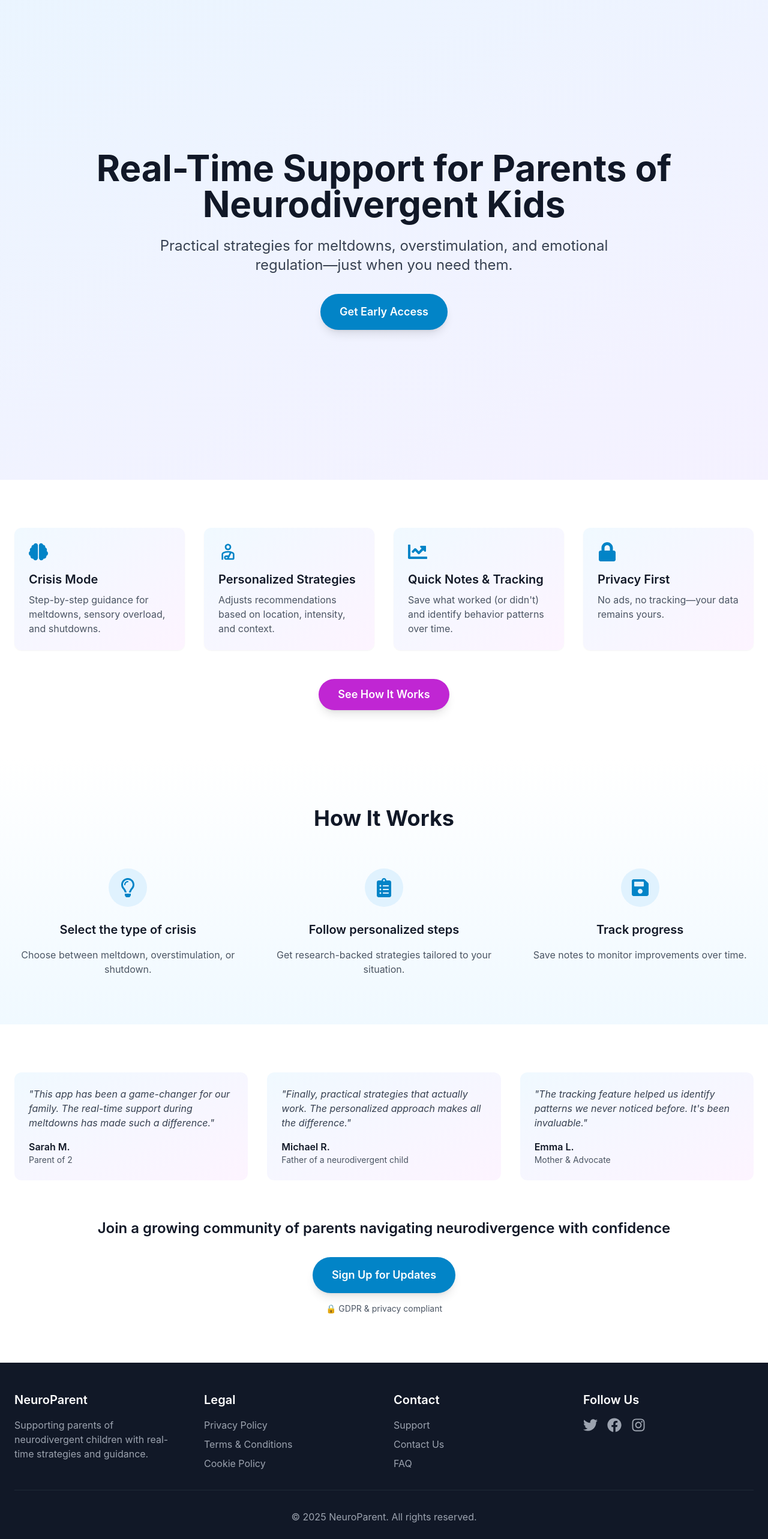
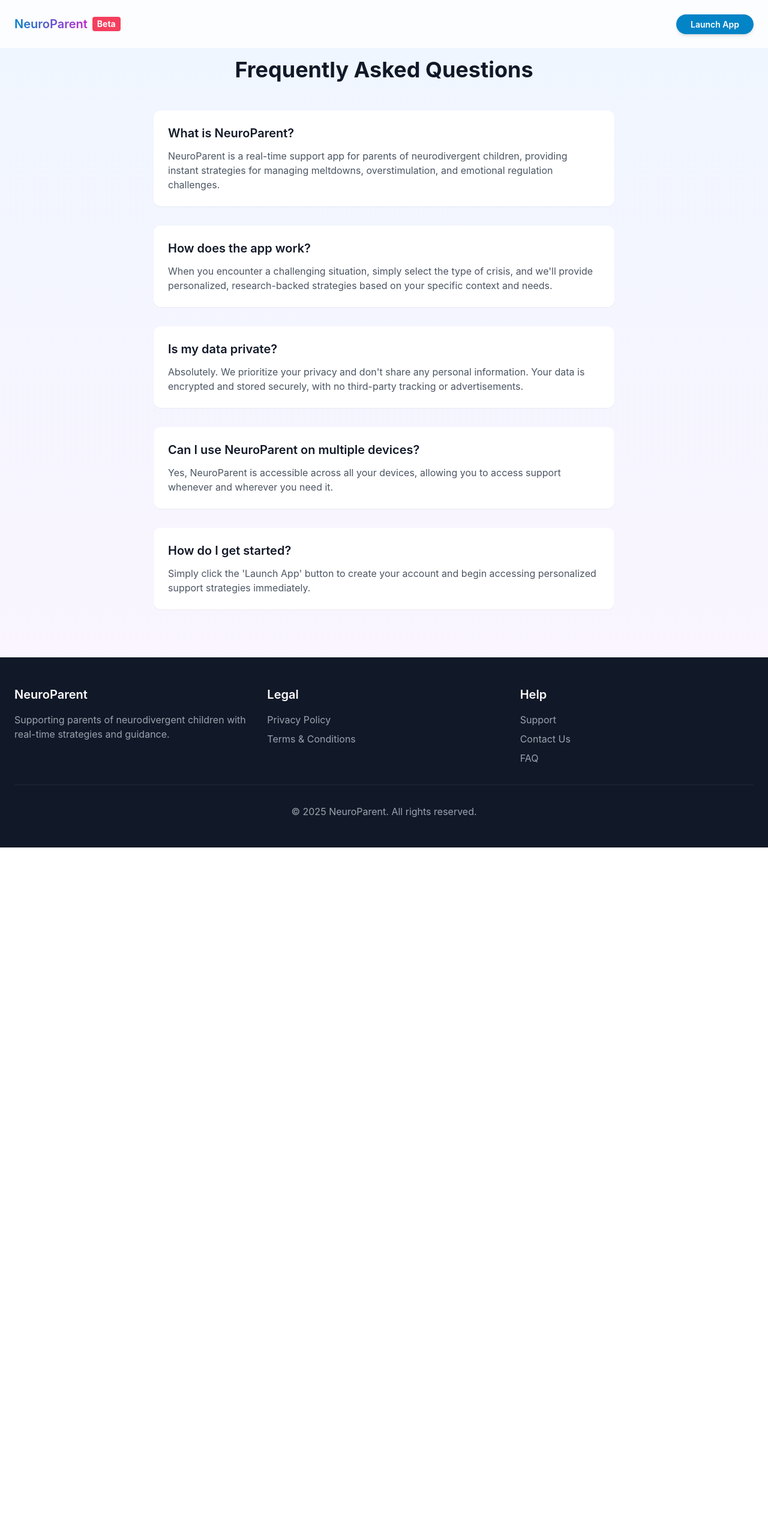
Before and after one commit to laurendixon/NeuroParent-6980, a React (Vite) app: page /#/faq in a window 1280 px wide. Shown: the top 2566 px of the page at 60% size. After the commit the page ends 1413 px from the top, so only its background shows below. Built offline with nearby package versions, Linux system fonts and the light colour scheme.

Commit message:
Added files via Greta

```diff
--- a/src/App.jsx
+++ b/src/App.jsx
@@ -1,23 +1,40 @@
 import React from 'react';
+import { HashRouter as Router, Routes, Route } from 'react-router-dom';
 import { motion } from 'framer-motion';
 import { FaBrain, FaChartLine, FaLock, FaRegLightbulb } from 'react-icons/fa';
 import { BiSupport } from 'react-icons/bi';
 import { MdOutlinePersonalInjury } from 'react-icons/md';
+import Nav from './components/Nav';
 import Hero from './components/Hero';
 import Features from './components/Features';
 import HowItWorks from './components/HowItWorks';
 import Testimonials from './components/Testimonials';
 import Footer from './components/Footer';
+import FAQ from './components/FAQ';
 
-function App() {
+function HomePage() {
   return (
-    <div className="min-h-screen bg-gradient-to-b from-blue-50 to-purple-50">
+    <>
       <Hero />
       <Features />
       <HowItWorks />
       <Testimonials />
-      <Footer />
-    </div>
+    </>
+  );
+}
+
+function App() {
+  return (
+    <Router>
+      <div className="min-h-screen bg-gradient-to-b from-blue-50 to-purple-50">
+        <Nav />
+        <Routes>
+          <Route path="/" element={<HomePage />} />
+          <Route path="/faq" element={<FAQ />} />
+        </Routes>
+        <Footer />
+      </div>
+    </Router>
   );
 }
 
--- /dev/null
+++ b/src/components/FAQ.jsx
@@ -0,0 +1,59 @@
+import React from 'react';
+import { motion } from 'framer-motion';
+
+const faqs = [
+  {
+    question: "What is NeuroParent?",
+    answer: "NeuroParent is a real-time support app for parents of neurodivergent children, providing instant strategies for managing meltdowns, overstimulation, and emotional regulation challenges."
+  },
+  {
+    question: "How does the app work?",
+    answer: "When you encounter a challenging situation, simply select the type of crisis, and we'll provide personalized, research-backed strategies based on your specific context and needs."
+  },
+  {
+    question: "Is my data private?",
+    answer: "Absolutely. We prioritize your privacy and don't share any personal information. Your data is encrypted and stored securely, with no third-party tracking or advertisements."
+  },
+  {
+    question: "Can I use NeuroParent on multiple devices?",
+    answer: "Yes, NeuroParent is accessible across all your devices, allowing you to access support whenever and wherever you need it."
+  },
+  {
+    question: "How do I get started?",
+    answer: "Simply click the 'Launch App' button to create your account and begin accessing personalized support strategies immediately."
+  }
+];
+
+const FAQ = () => {
+  return (
+    <div className="min-h-screen pt-24 pb-12 bg-gradient-to-b from-blue-50 to-purple-50">
+      <div className="container mx-auto px-6">
+        <motion.h1
+          initial={{ opacity: 0, y: 20 }}
+          animate={{ opacity: 1, y: 0 }}
+          className="text-4xl font-bold text-center mb-12 text-gray-900"
+        >
+          Frequently Asked Questions
+        </motion.h1>
+
+        <div className="max-w-3xl mx-auto">
+          {faqs.map((faq, index) => (
+            <motion.div
+              key={index}
+              initial={{ opacity: 0, y: 20 }}
+              whileInView={{ opacity: 1, y: 0 }}
+              viewport={{ once: true }}
+              transition={{ delay: index * 0.1 }}
+              className="mb-8 p-6 bg-white rounded-xl shadow-sm"
+            >
+              <h2 className="text-xl font-semibold mb-3 text-gray-900">{faq.question}</h2>
+              <p className="text-gray-600">{faq.answer}</p>
+            </motion.div>
+          ))}
+        </div>
+      </div>
+    </div>
+  );
+};
+
+export default FAQ;
--- a/src/components/Features.jsx
+++ b/src/components/Features.jsx
@@ -61,9 +61,14 @@ const Features = () => {
           viewport={{ once: true }}
           className="mt-12 text-center"
         >
-          <button className="bg-secondary-600 text-white px-8 py-3 rounded-full text-lg font-semibold shadow-lg hover:bg-secondary-700 transition-colors">
+          <a
+            href="https://go.neuroparent.app"
+            target="_blank"
+            rel="noopener noreferrer"
+            className="inline-block bg-secondary-600 text-white px-8 py-3 rounded-full text-lg font-semibold shadow-lg hover:bg-secondary-700 transition-colors"
+          >
             See How It Works
-          </button>
+          </a>
         </motion.div>
       </div>
     </section>
--- a/src/components/Footer.jsx
+++ b/src/components/Footer.jsx
@@ -1,11 +1,11 @@
 import React from 'react';
-import { FaTwitter, FaFacebook, FaInstagram } from 'react-icons/fa';
+import { Link } from 'react-router-dom';
 
 const Footer = () => {
   return (
     <footer className="bg-gray-900 text-white py-12">
       <div className="container mx-auto px-6">
-        <div className="grid grid-cols-1 md:grid-cols-4 gap-8">
+        <div className="grid grid-cols-1 md:grid-cols-3 gap-8">
           <div>
             <h4 className="text-xl font-semibold mb-4">NeuroParent</h4>
             <p className="text-gray-400">
@@ -16,34 +16,59 @@ const Footer = () => {
           <div>
             <h4 className="text-xl font-semibold mb-4">Legal</h4>
             <ul className="space-y-2">
-              <li><a href="#" className="text-gray-400 hover:text-white transition-colors">Privacy Policy</a></li>
-              <li><a href="#" className="text-gray-400 hover:text-white transition-colors">Terms & Conditions</a></li>
-              <li><a href="#" className="text-gray-400 hover:text-white transition-colors">Cookie Policy</a></li>
+              <li>
+                <a
+                  href="https://go.neuroparent.app/privacy-policy"
+                  target="_blank"
+                  rel="noopener noreferrer"
+                  className="text-gray-400 hover:text-white transition-colors"
+                >
+                  Privacy Policy
+                </a>
+              </li>
+              <li>
+                <a
+                  href="https://go.neuroparent.app/terms-and-conditions"
+                  target="_blank"
+                  rel="noopener noreferrer"
+                  className="text-gray-400 hover:text-white transition-colors"
+                >
+                  Terms & Conditions
+                </a>
+              </li>
             </ul>
           </div>
 
           <div>
-            <h4 className="text-xl font-semibold mb-4">Contact</h4>
+            <h4 className="text-xl font-semibold mb-4">Help</h4>
             <ul className="space-y-2">
-              <li><a href="#" className="text-gray-400 hover:text-white transition-colors">Support</a></li>
-              <li><a href="#" className="text-gray-400 hover:text-white transition-colors">Contact Us</a></li>
-              <li><a href="#" className="text-gray-400 hover:text-white transition-colors">FAQ</a></li>
+              <li>
+                <a
+                  href="https://discord.gg/pms29fcYuv"
+                  target="_blank"
+                  rel="noopener noreferrer"
+                  className="text-gray-400 hover:text-white transition-colors"
+                >
+                  Support
+                </a>
+              </li>
+              <li>
+                <a
+                  href="mailto:hello@neuroparent.app"
+                  className="text-gray-400 hover:text-white transition-colors"
+                >
+                  Contact Us
+                </a>
+              </li>
+              <li>
+                <Link
+                  to="/faq"
+                  className="text-gray-400 hover:text-white transition-colors"
+                >
+                  FAQ
+                </Link>
+              </li>
             </ul>
-          </div>
-
-          <div>
-            <h4 className="text-xl font-semibold mb-4">Follow Us</h4>
-            <div className="flex space-x-4">
-              <a href="#" className="text-gray-400 hover:text-white transition-colors">
-                <FaTwitter className="w-6 h-6" />
-              </a>
-              <a href="#" className="text-gray-400 hover:text-white transition-colors">
-                <FaFacebook className="w-6 h-6" />
-              </a>
-              <a href="#" className="text-gray-400 hover:text-white transition-colors">
-                <FaInstagram className="w-6 h-6" />
-              </a>
-            </div>
           </div>
         </div>
 
--- /dev/null
+++ b/src/components/Nav.jsx
@@ -0,0 +1,45 @@
+import React from 'react';
+import { motion } from 'framer-motion';
+
+const Nav = () => {
+  return (
+    <nav className="fixed w-full z-50 bg-white/80 backdrop-blur-sm">
+      <div className="container mx-auto px-6">
+        <div className="flex items-center justify-between h-20">
+          <motion.div
+            initial={{ opacity: 0, x: -20 }}
+            animate={{ opacity: 1, x: 0 }}
+            transition={{ duration: 0.5 }}
+            className="flex items-center"
+          >
+            <div className="flex items-center">
+              <span className="text-xl font-semibold bg-gradient-to-r from-primary-600 to-secondary-600 bg-clip-text text-transparent">
+                NeuroParent
+              </span>
+              <span className="ml-2 text-sm bg-rose-500 text-white px-2 py-0.5 rounded font-bold">
+                Beta
+              </span>
+            </div>
+          </motion.div>
+
+          <motion.div
+            initial={{ opacity: 0, x: 20 }}
+            animate={{ opacity: 1, x: 0 }}
+            transition={{ duration: 0.5 }}
+          >
+            <a
+              href="https://go.neuroparent.app"
+              target="_blank"
+              rel="noopener noreferrer"
+              className="bg-primary-600 text-white px-6 py-2 rounded-full text-sm font-semibold shadow-md hover:bg-primary-700 transition-colors"
+            >
+              Launch App
+            </a>
+          </motion.div>
+        </div>
+      </div>
+    </nav>
+  );
+};
+
+export default Nav;
--- a/src/components/Testimonials.jsx
+++ b/src/components/Testimonials.jsx
@@ -52,9 +52,14 @@ const Testimonials = () => {
           <h3 className="text-2xl font-semibold mb-8 text-gray-900">
             Join a growing community of parents navigating neurodivergence with confidence
           </h3>
-          <button className="bg-primary-600 text-white px-8 py-4 rounded-full text-lg font-semibold shadow-lg hover:bg-primary-700 transition-colors">
-            Sign Up for Updates
-          </button>
+          <a
+            href="https://discord.gg/pms29fcYuv"
+            target="_blank"
+            rel="noopener noreferrer"
+            className="inline-block bg-primary-600 text-white px-8 py-4 rounded-full text-lg font-semibold shadow-lg hover:bg-primary-700 transition-colors"
+          >
+            Join us on Discord
+          </a>
           <p className="mt-4 text-sm text-gray-600">
             🔒 GDPR & privacy compliant
           </p>
```
